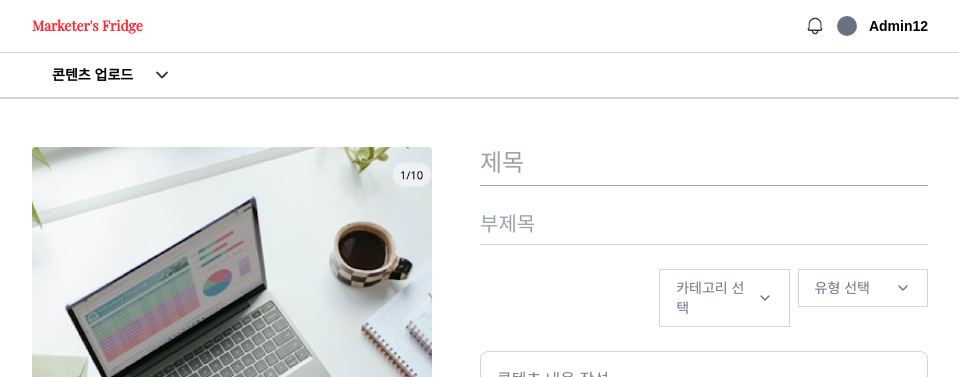
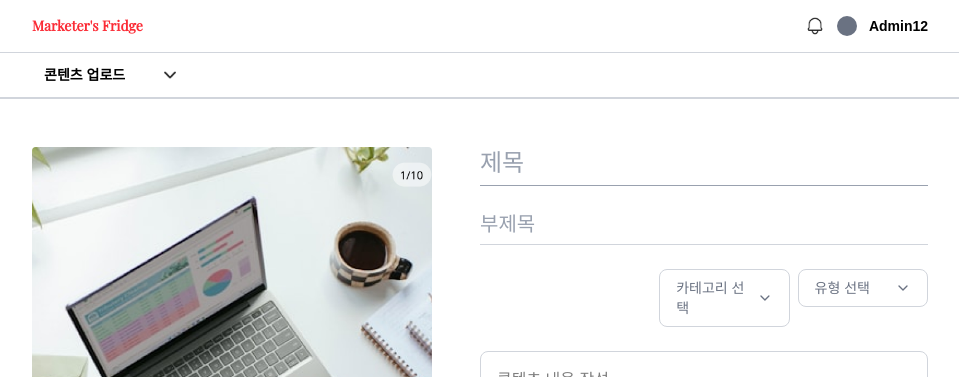
Before and after one commit to Marketer-s-Fridge/Client, a Next.js app: page /admin/contentsUpload in a window 1280 px wide. Shown: the top 377 px of the page, without its empty margins (160-1119 px from the left). Built offline with nearby package versions, Linux system fonts and the light colour scheme.

Commit message:
style(admin): 콘텐츠 업로드 화면 드롭다운 스타일 수정

```diff
--- a/src/app/admin/contentsUpload/page.tsx
+++ b/src/app/admin/contentsUpload/page.tsx
@@ -80,6 +80,7 @@ const UploadPage: React.FC = () => {
                   "Tech",
                 ]}
                 onSelect={setCategory}
+                buttonClassName="rounded-lg"
               />
               <CustomDropdown
                 label={type}
@@ -91,6 +92,8 @@ const UploadPage: React.FC = () => {
                   "Lifestyle",
                 ]}
                 onSelect={setType}
+                buttonClassName="rounded-lg"
+
               />
             </div>
 
--- a/src/components/admin/adminCategoryBar.tsx
+++ b/src/components/admin/adminCategoryBar.tsx
@@ -26,7 +26,7 @@ const AdminCategoryBar: React.FC<AdminCategoryBarProps> = ({
       {/* Selected Button */}
       <div className="relative w-[160px]">
         <div
-          className=" flex flex-row justify-between items-center text-start px-5 py-3 bg-white cursor-pointer"
+          className=" flex flex-row justify-between items-center text-start px-3 py-3 bg-white cursor-pointer"
           onClick={() => setIsOpen((prev) => !prev)}
         >
           <span>{selected}</span>
```
